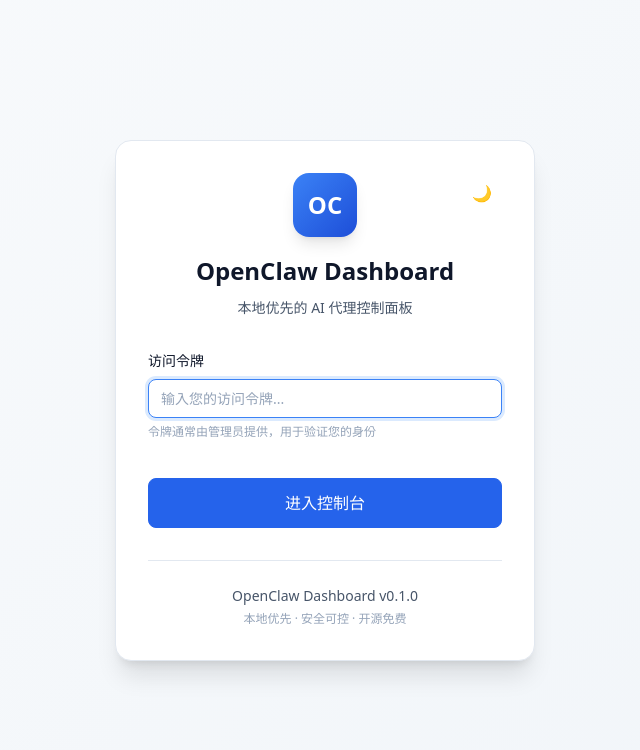
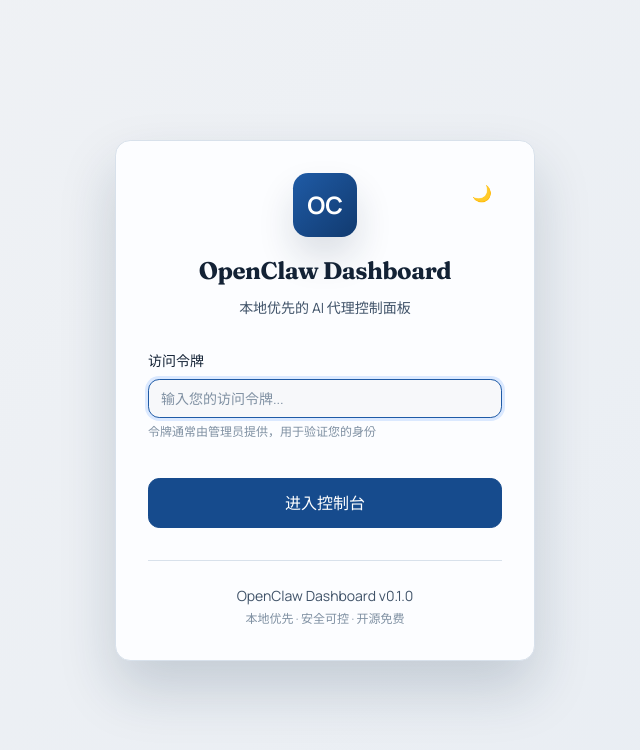
Before and after one commit to WThor-z/openclaw-dashboard, a React (Vite) app in the folder apps/web/: page /login in a window 1280 px wide. Shown: the top 750 px of the page, without its empty margins (315-955 px from the left). Built offline with nearby package versions, Linux system fonts and the light colour scheme.

Commit message:
feat(web): refresh dashboard foundations

```diff
--- a/apps/web/src/pages/DashboardPage.tsx
+++ b/apps/web/src/pages/DashboardPage.tsx
@@ -18,6 +18,18 @@ import {
 import { TasksPanel, type TaskItem } from "../features/tasks/TasksPanel.js";
 import { MonitoringPanel } from "../features/monitoring/MonitoringPanel.js";
 import { WebhookCenterPanel } from "../features/webhooks/WebhookCenterPanel.js";
+
+const MODULE_META: Record<string, { title: string; subtitle: string; category: string }> = {
+  overview: { title: "控制面板", subtitle: "在一个画布中查看关键状态、任务和审批。", category: "Core" },
+  events: { title: "事件管理", subtitle: "追踪关键事件并快速定位来源与级别。", category: "Core" },
+  tasks: { title: "任务队列", subtitle: "关注执行状态并处理待运行任务。", category: "Core" },
+  approvals: { title: "审批中心", subtitle: "集中处理人工审批与失败重试。", category: "Core" },
+  config: { title: "配置中心", subtitle: "预览配置差异并安全发布到运行环境。", category: "Operations" },
+  costs: { title: "成本分析", subtitle: "观察成本趋势并判断优化窗口。", category: "Health" },
+  sessions: { title: "会话探索", subtitle: "检索会话并下钻到详细时间线。", category: "Operations" },
+  webhooks: { title: "Webhook 管理", subtitle: "管理 webhook 状态与投递入口。", category: "Operations" },
+  monitoring: { title: "系统监控", subtitle: "查看核心健康指标并发现异常信号。", category: "Health" }
+};
 
 function createIdempotencyKey(seed: string) {
   if (typeof crypto !== "undefined" && typeof crypto.randomUUID === "function") {
@@ -74,6 +86,8 @@ export function DashboardPage() {
   const [failedApprovalIds, setFailedApprovalIds] = useState<string[]>([]);
   const [statusMessage, setStatusMessage] = useState<string | null>(null);
   const [submittingApprovalId, setSubmittingApprovalId] = useState<string | null>(null);
+
+  const activeModuleMeta = MODULE_META[activeModule] ?? MODULE_META.overview;
 
   const configDraftKey = useMemo(
     () => `${configModelValue}::${configTemperatureValue}`,
@@ -576,17 +590,11 @@ export function DashboardPage() {
       <main className="dashboard-main">
         <header className="dashboard-header">
           <div className="header-left">
-            <h1 className="header-title">
-              {activeModule === "overview" ? "控制面板" :
-               activeModule === "events" ? "事件管理" :
-               activeModule === "tasks" ? "任务队列" :
-               activeModule === "approvals" ? "审批中心" :
-               activeModule === "config" ? "配置中心" :
-               activeModule === "costs" ? "成本分析" :
-               activeModule === "sessions" ? "会话探索" :
-               activeModule === "webhooks" ? "Webhook 管理" :
-               activeModule === "monitoring" ? "系统监控" : "控制面板"}
-            </h1>
+            <div>
+              <p className="text-[10px] font-bold uppercase tracking-[0.35em] text-[#1f5ba6]">{activeModuleMeta.category}</p>
+              <h1 className="header-title">{activeModuleMeta.title}</h1>
+              <p className="text-xs text-slate-600">{activeModuleMeta.subtitle}</p>
+            </div>
           </div>
           <div className="header-actions">
             {lastUpdate && (
@@ -598,6 +606,7 @@ export function DashboardPage() {
         </header>
 
         <div className="dashboard-content">
+          <div className="dashboard-content-inner dashboard-module-stack">
             {statusMessage && (
               <div
                 className={`alert ${statusMessage.includes("失败") ? "alert-error" : "alert-success"}`}
@@ -615,6 +624,7 @@ export function DashboardPage() {
             )}
             {renderModuleContent()}
           </div>
+        </div>
       </main>
     </div>
   );
--- a/apps/web/src/styles/design-system.css
+++ b/apps/web/src/styles/design-system.css
@@ -1,52 +1,49 @@
-/* Design System Variables */
+@import url("https://fonts.googleapis.com/css2?family=Fraunces:opsz,wght@9..144,500;9..144,600;9..144,700&family=Manrope:wght@400;500;600;700&display=swap");
+
 :root {
-  /* Colors - Light Theme */
-  --color-bg-primary: #ffffff;
-  --color-bg-secondary: #f8fafc;
-  --color-bg-tertiary: #f1f5f9;
-  --color-bg-card: #ffffff;
-  --color-bg-hover: #f1f5f9;
-  --color-bg-active: #e2e8f0;
+  --color-bg-primary: #f7f8fa;
+  --color-bg-secondary: #f0f2f5;
+  --color-bg-tertiary: #e8edf3;
+  --color-bg-card: #fcfdff;
+  --color-bg-hover: #eef3f9;
+  --color-bg-active: #e3eaf4;
 
-  --color-text-primary: #0f172a;
-  --color-text-secondary: #475569;
-  --color-text-tertiary: #64748b;
-  --color-text-muted: #94a3b8;
+  --color-text-primary: #132235;
+  --color-text-secondary: #3f5268;
+  --color-text-tertiary: #62758a;
+  --color-text-muted: #7f90a2;
 
-  --color-border: #e2e8f0;
-  --color-border-light: #f1f5f9;
-  --color-divider: #e2e8f0;
+  --color-border: #d8e1eb;
+  --color-border-light: #e8eef5;
+  --color-divider: #dce4ee;
 
-  /* Brand Colors */
-  --color-brand-50: #eff6ff;
-  --color-brand-100: #dbeafe;
-  --color-brand-200: #bfdbfe;
-  --color-brand-500: #3b82f6;
-  --color-brand-600: #2563eb;
-  --color-brand-700: #1d4ed8;
+  --color-brand-50: #edf4ff;
+  --color-brand-100: #dbe9ff;
+  --color-brand-200: #bed7ff;
+  --color-brand-500: #1f5ba6;
+  --color-brand-600: #164b8d;
+  --color-brand-700: #113a6f;
 
-  /* Semantic Colors */
-  --color-success-50: #f0fdf4;
-  --color-success-100: #dcfce7;
-  --color-success-500: #22c55e;
-  --color-success-600: #16a34a;
+  --color-success-50: #ecf8f2;
+  --color-success-100: #d6f0e4;
+  --color-success-500: #269f67;
+  --color-success-600: #1b8152;
 
-  --color-warning-50: #fffbeb;
-  --color-warning-100: #fef3c7;
-  --color-warning-500: #f59e0b;
-  --color-warning-600: #d97706;
+  --color-warning-50: #fff6e9;
+  --color-warning-100: #ffe9c9;
+  --color-warning-500: #c6872f;
+  --color-warning-600: #9b6820;
 
-  --color-error-50: #fef2f2;
-  --color-error-100: #fee2e2;
-  --color-error-500: #ef4444;
-  --color-error-600: #dc2626;
+  --color-error-50: #fcf0ee;
+  --color-error-100: #f8d9d4;
+  --color-error-500: #b2584a;
+  --color-error-600: #8c4338;
 
-  --color-info-50: #f0f9ff;
-  --color-info-100: #e0f2fe;
-  --color-info-500: #0ea5e9;
-  --color-info-600: #0284c7;
+  --color-info-50: #ebf4fb;
+  --color-info-100: #d5e8f7;
+  --color-info-500: #2879b8;
+  --color-info-600: #205f90;
 
-  /* Spacing */
   --space-1: 0.25rem;
   --space-2: 0.5rem;
   --space-3: 0.75rem;
@@ -57,9 +54,9 @@
   --space-10: 2.5rem;
   --space-12: 3rem;
 
-  /* Typography */
-  --font-sans: ui-sans-serif, system-ui, -apple-system, BlinkMacSystemFont, "Segoe UI", Roboto, "Helvetica Neue", Arial, sans-serif;
-  --font-mono: ui-monospace, SFMono-Regular, "SF Mono", Menlo, Consolas, monospace;
+  --font-sans: "Manrope", "Segoe UI", sans-serif;
+  --font-serif: "Fraunces", Georgia, serif;
+  --font-mono: "SFMono-Regular", Menlo, Consolas, monospace;
 
   --text-xs: 0.75rem;
   --text-sm: 0.875rem;
@@ -74,151 +71,136 @@
   --font-semibold: 600;
   --font-bold: 700;
 
-  /* Layout */
-  --sidebar-width: 16rem;
-  --header-height: 4rem;
-  --radius-sm: 0.375rem;
-  --radius-md: 0.5rem;
-  --radius-lg: 0.75rem;
-  --radius-xl: 1rem;
+  --sidebar-width: 17.5rem;
+  --header-height: 4.25rem;
+  --radius-sm: 0.5rem;
+  --radius-md: 0.7rem;
+  --radius-lg: 0.85rem;
+  --radius-xl: 0.95rem;
 
-  /* Shadows */
-  --shadow-sm: 0 1px 2px 0 rgb(0 0 0 / 0.05);
-  --shadow-md: 0 4px 6px -1px rgb(0 0 0 / 0.1), 0 2px 4px -2px rgb(0 0 0 / 0.1);
-  --shadow-lg: 0 10px 15px -3px rgb(0 0 0 / 0.1), 0 4px 6px -4px rgb(0 0 0 / 0.1);
-  --shadow-xl: 0 20px 25px -5px rgb(0 0 0 / 0.1), 0 8px 10px -6px rgb(0 0 0 / 0.1);
+  --shadow-sm: 0 6px 16px rgb(18 43 74 / 0.06);
+  --shadow-md: 0 12px 28px rgb(18 43 74 / 0.1);
+  --shadow-lg: 0 20px 36px rgb(18 43 74 / 0.14);
+  --shadow-xl: 0 28px 56px rgb(18 43 74 / 0.18);
 
-  /* Transitions */
-  --transition-fast: 150ms ease;
-  --transition-base: 250ms ease;
-  --transition-slow: 350ms ease;
+  --transition-fast: 140ms ease;
+  --transition-base: 220ms ease;
+  --transition-slow: 340ms ease;
 }
 
-/* Dark Theme */
-[data-theme="dark"] {
-  --color-bg-primary: #0f172a;
-  --color-bg-secondary: #1e293b;
-  --color-bg-tertiary: #334155;
-  --color-bg-card: #1e293b;
-  --color-bg-hover: #334155;
-  --color-bg-active: #475569;
-
-  --color-text-primary: #f8fafc;
-  --color-text-secondary: #cbd5e1;
-  --color-text-tertiary: #94a3b8;
-  --color-text-muted: #64748b;
-
-  --color-border: #334155;
-  --color-border-light: #1e293b;
-  --color-divider: #334155;
-
-  --shadow-sm: 0 1px 2px 0 rgb(0 0 0 / 0.3);
-  --shadow-md: 0 4px 6px -1px rgb(0 0 0 / 0.4), 0 2px 4px -2px rgb(0 0 0 / 0.4);
-  --shadow-lg: 0 10px 15px -3px rgb(0 0 0 / 0.4), 0 4px 6px -4px rgb(0 0 0 / 0.4);
-  --shadow-xl: 0 20px 25px -5px rgb(0 0 0 / 0.5), 0 8px 10px -6px rgb(0 0 0 / 0.5);
-}
-
-/* Base Styles */
-*, *::before, *::after {
+*,
+*::before,
+*::after {
   box-sizing: border-box;
 }
 
-html, body {
+html,
+body {
   margin: 0;
   padding: 0;
   font-family: var(--font-sans);
   font-size: var(--text-base);
   line-height: 1.5;
   color: var(--color-text-primary);
-  background-color: var(--color-bg-primary);
-  transition: background-color var(--transition-base), color var(--transition-base);
+  background:
+    radial-gradient(circle at 10% 0%, rgb(209 225 244 / 0.6), transparent 38%),
+    radial-gradient(circle at 90% 10%, rgb(227 237 248 / 0.58), transparent 36%),
+    var(--color-bg-primary);
 }
 
 #root {
   min-height: 100vh;
 }
 
-/* Utility Classes */
-.sr-only {
-  position: absolute;
-  width: 1px;
-  height: 1px;
-  padding: 0;
-  margin: -1px;
-  overflow: hidden;
-  clip: rect(0, 0, 0, 0);
-  white-space: nowrap;
-  border-width: 0;
+h1,
+h2,
+h3,
+.header-title,
+.sidebar-logo span,
+.card-title,
+.stat-value {
+  font-family: var(--font-serif);
+  letter-spacing: -0.02em;
 }
 
-/* Status Indicators */
 .status-indicator {
-  display: inline-flex;
-  align-items: center;
-  gap: var(--space-2);
-  font-size: var(--text-sm);
-  font-weight: var(--font-medium);
+  width: 0.5rem;
+  height: 0.5rem;
+  border-radius: 9999px;
+  display: inline-block;
 }
 
-.status-indicator::before {
-  content: "";
-  width: 8px;
-  height: 8px;
-  border-radius: 50%;
-  background-color: var(--color-text-muted);
+.status-idle {
+  background-color: #8ea1b4;
 }
 
-.status-indicator.connected::before {
-  background-color: var(--color-success-500);
-  box-shadow: 0 0 0 2px var(--color-success-100);
+.status-busy {
+  background-color: #269f67;
+  box-shadow: 0 0 0 0 rgb(38 159 103 / 0.5);
+  animation: pulse-green 2s infinite;
 }
 
-.status-indicator.disconnected::before {
-  background-color: var(--color-error-500);
-  box-shadow: 0 0 0 2px var(--color-error-100);
+.status-offline {
+  background-color: #738294;
 }
 
-.status-indicator.loading::before {
-  background-color: var(--color-warning-500);
-  animation: pulse 2s cubic-bezier(0.4, 0, 0.6, 1) infinite;
+.status-error {
+  background-color: #b2584a;
 }
 
-.status-indicator.degraded::before {
-  background-color: var(--color-warning-500);
+.status-indicator.connected {
+  background-color: #269f67;
 }
 
-@keyframes pulse {
-  0%, 100% { opacity: 1; }
-  50% { opacity: 0.5; }
+.status-indicator.disconnected {
+  background-color: #b2584a;
 }
 
-/* Scrollbar Styling */
+.status-indicator.loading,
+.status-indicator.degraded {
+  background-color: #c6872f;
+}
+
+@keyframes pulse-green {
+  0% {
+    transform: scale(0.95);
+    box-shadow: 0 0 0 0 rgb(38 159 103 / 0.5);
+  }
+
+  70% {
+    transform: scale(1);
+    box-shadow: 0 0 0 6px rgb(38 159 103 / 0);
+  }
+
+  100% {
+    transform: scale(0.95);
+    box-shadow: 0 0 0 0 rgb(38 159 103 / 0);
+  }
+}
+
 ::-webkit-scrollbar {
   width: 8px;
   height: 8px;
 }
 
 ::-webkit-scrollbar-track {
-  background: var(--color-bg-secondary);
-  border-radius: var(--radius-md);
+  background: #e9eef5;
 }
 
 ::-webkit-scrollbar-thumb {
-  background: var(--color-border);
-  border-radius: var(--radius-md);
+  background: #b8c5d3;
+  border-radius: 9999px;
 }
 
 ::-webkit-scrollbar-thumb:hover {
-  background: var(--color-text-muted);
+  background: #97a8ba;
 }
 
-/* Focus Styles */
 :focus-visible {
   outline: 2px solid var(--color-brand-500);
   outline-offset: 2px;
 }
 
-/* Button Base Styles */
 button {
   font-family: inherit;
   cursor: pointer;
@@ -227,11 +209,12 @@ button {
 
 button:disabled {
   cursor: not-allowed;
-  opacity: 0.5;
+  opacity: 0.62;
 }
 
-/* Input Base Styles */
-input, select, textarea {
+input,
+select,
+textarea {
   font-family: inherit;
   font-size: inherit;
 }
```
Also changed, not shown: apps/web/src/styles/dashboard-layout.css (+49 -52 lines). Lines whose indentation alone changed are shown as unchanged.
